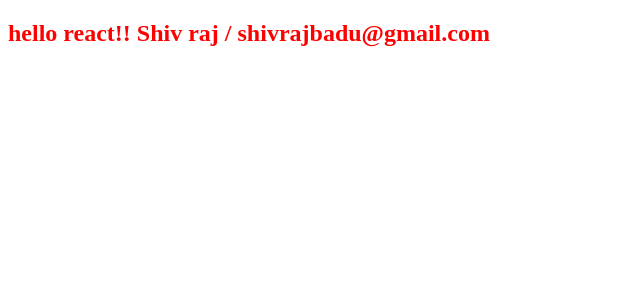
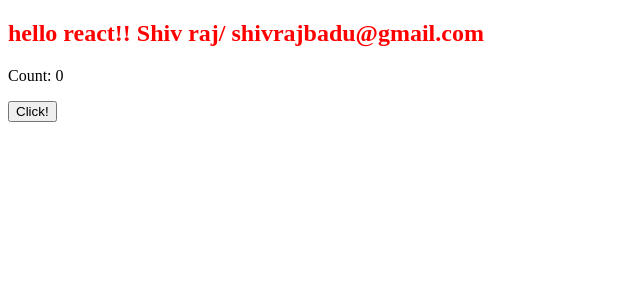
Before and after one commit to userrails/ReactCouterApp, a React (Create React App) app: page / in a window 1280 px wide. Shown: the top 300 px of the page, without its empty margins (0-640 px from the left). Built offline with nearby package versions, Linux system fonts and the light colour scheme.

Commit message:
Implementing counter

```diff
--- a/src/App.js
+++ b/src/App.js
@@ -3,9 +3,27 @@
 import './App.css'
 
 class App extends React.Component {
-	render() {
-		return(
-			<div className="app-component"><h2>hello react!! {this.props.name} / {this.props.email}</h2></div>
+  constructor(props) {
+    super(props);
+    this.state = {count: 0};
+  }
+
+  increment() {
+    console.log(this)
+    // this.setState({count: this.state.count + 1});
+  }
+
+  render() {
+    return(
+      <div className="app-component">
+        <h2>hello react!! {this.props.name}
+         / {this.props.email}</h2>
+         {console.log(this)}
+        <div>
+          <p>Count: {this.state.count}</p>
+          <p><button onClick={this.increment}>Click!</button></p>
+        </div>
+      </div>
 	  );
   }
 }
```
